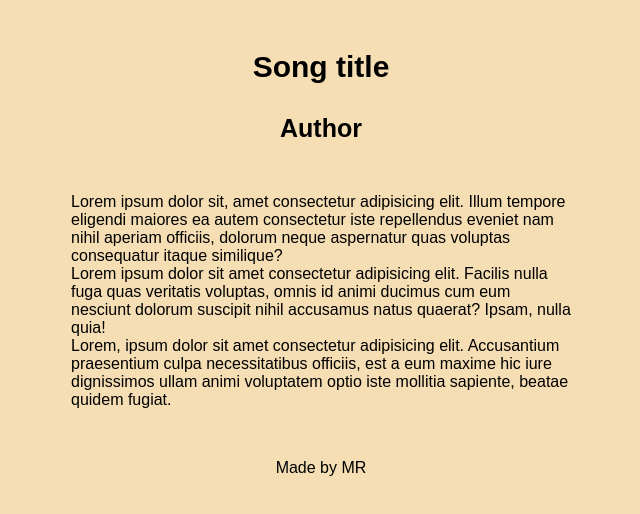
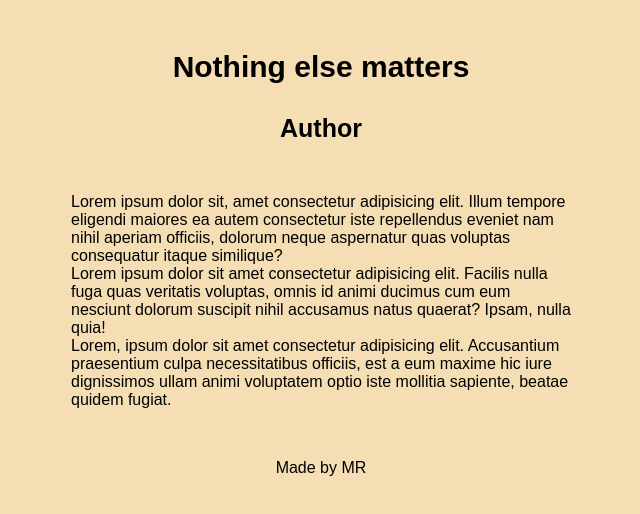
Before and after one commit to Marian-Rozycki/learning-git-2, a plain HTML site: page index.html in a window 1280 px wide. Shown: the whole page, without its empty margins (319-959 px from the left). Drawn offline with Linux system fonts and the light colour scheme.

Commit message:
Change h1 title

```diff
--- a/index.html
+++ b/index.html
@@ -9,7 +9,7 @@
 </head>
 <section class="header">
     <div class="container">
-        <h1>Song title</h1>
+        <h1>Nothing else matters</h1>
         <h2>Author</h2>
     </div>
 </section>
```
